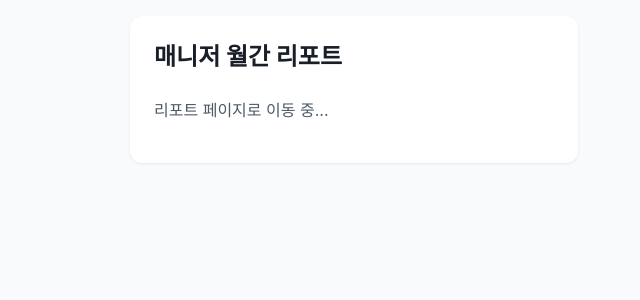
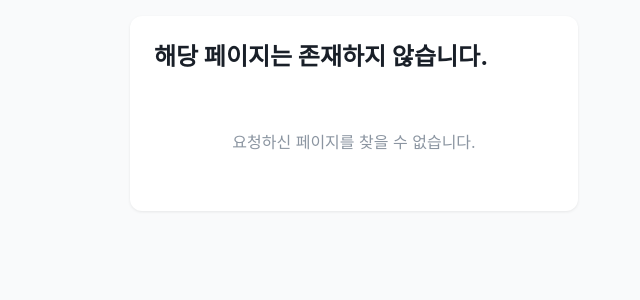
Before and after one commit to akimsihyun/manager_feedback, a Next.js app: page / in a window 1280 px wide. Before the commit this address had no page. Shown: the top 300 px of the page, without its empty margins (286-926 px from the left). Built offline with nearby package versions, Linux system fonts and the light colour scheme.

Commit message:
show 'page not found' message on root and 404 paths

```diff
--- a/app/page.tsx
+++ b/app/page.tsx
@@ -1,23 +1,13 @@
-'use client';
-
-import { useRouter } from 'next/navigation';
-import { useEffect } from 'react';
-
 export default function HomePage() {
-    const router = useRouter();
-
-    useEffect(() => {
-        // Redirect to default manager report
-        router.push('/manager-report/15729?year=2025&month=12');
-    }, [router]);
-
     return (
         <div className="container">
             <div className="card">
-                <h1 className="headline">매니저 월간 리포트</h1>
-                <p className="text-secondary" style={{ marginBottom: 'var(--spacing-md)' }}>
-                    리포트 페이지로 이동 중...
-                </p>
+                <h1 className="headline" style={{ color: 'var(--color-text-primary)' }}>
+                    해당 페이지는 존재하지 않습니다.
+                </h1>
+                <div className="empty-state">
+                    <p>요청하신 페이지를 찾을 수 없습니다.</p>
+                </div>
             </div>
         </div>
     );
```
Also changed, not shown: app/not-found.tsx (added, +15 -0 lines).
